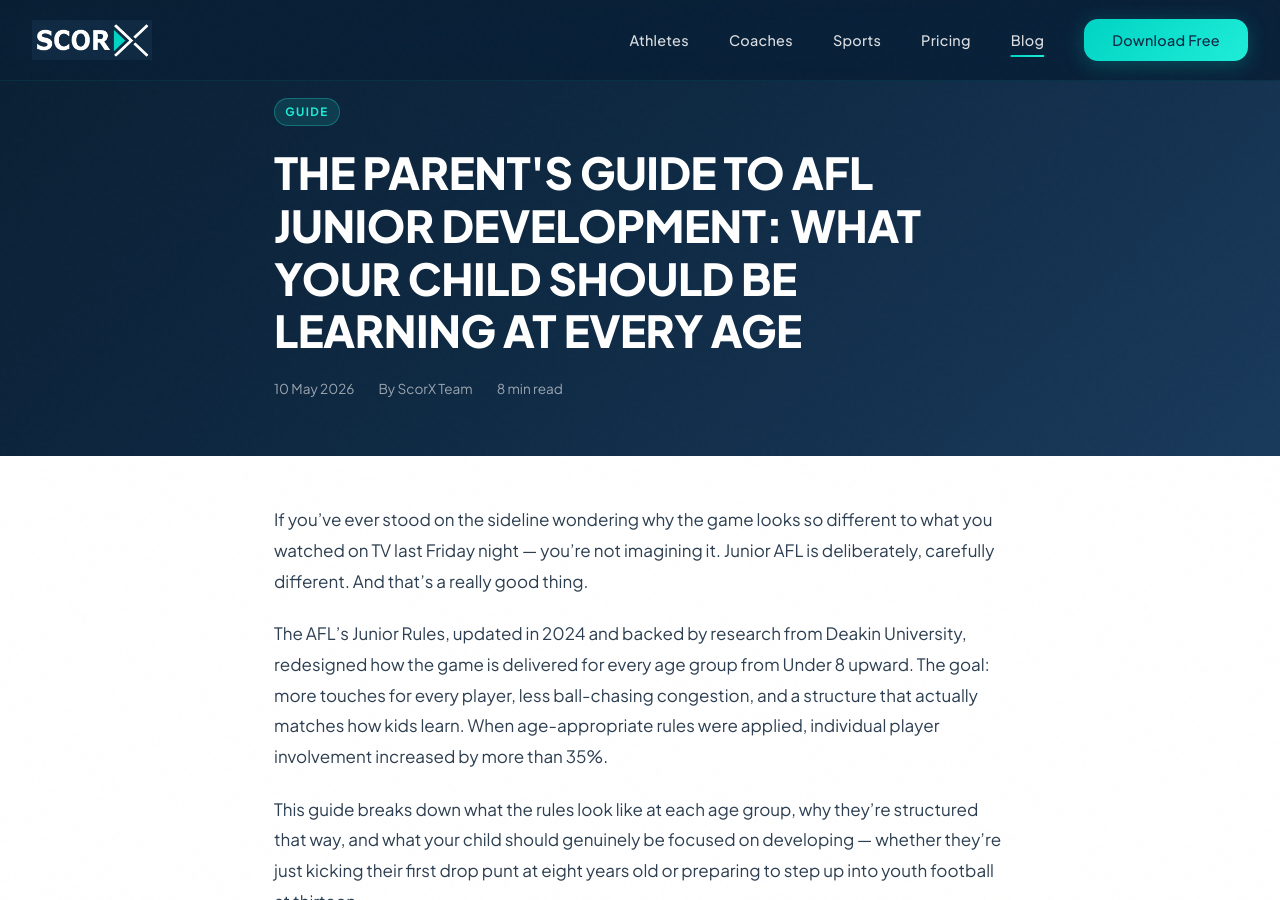
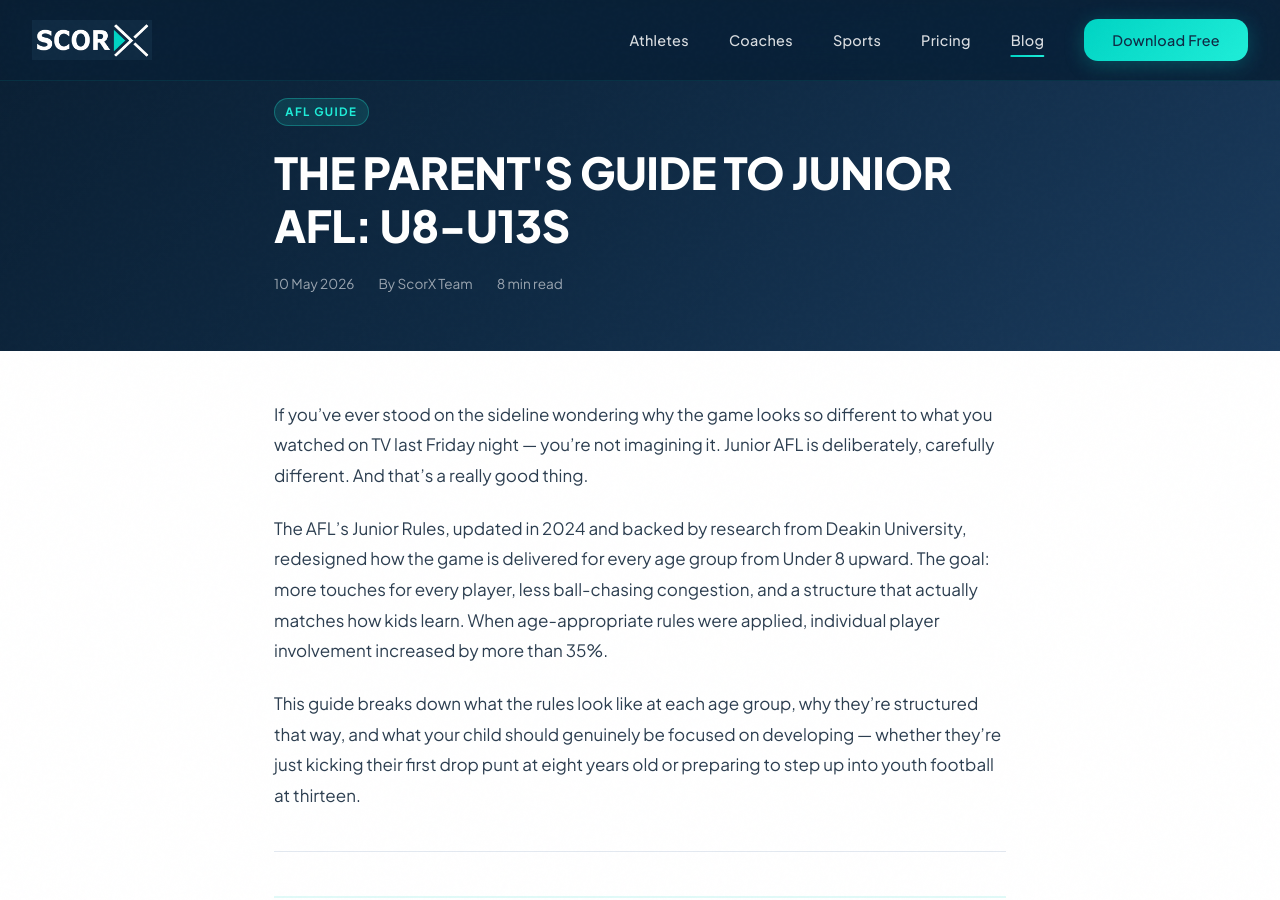
Before and after one commit to twineappdev-scorx/scorx-website, a Jekyll site: the page built from _posts/2026-05-10-afl-junior-development-guide-by-age.md, in a window 1280 px wide and 900 px high. Built offline with Jekyll 4.4.1, drawn with Linux system fonts in a browser that asks for light colours.

Commit message:
Revise title and category for junior AFL guide
Updated the title and category for clarity and focus.

```diff
--- a/_posts/2026-05-10-afl-junior-development-guide-by-age.md
+++ b/_posts/2026-05-10-afl-junior-development-guide-by-age.md
@@ -1,7 +1,7 @@
 ---
-title: "The Parent's Guide to AFL Junior Development: What Your Child Should Be Learning at Every Age"
+title: "The Parent's Guide to Junior AFL: U8-U13s"
 description: "AFL junior rules by age group explained — field sizes, team sizes, contact rules, and what your child should actually be focusing on at U8 through U13."
-category: "Guide"
+category: "AFL Guide"
 author: "ScorX Team"
 read_time: 8
 keywords: "AFL junior rules by age group, junior AFL development, under 8 AFL rules, under 13 AFL development, junior AFL field size"
```
